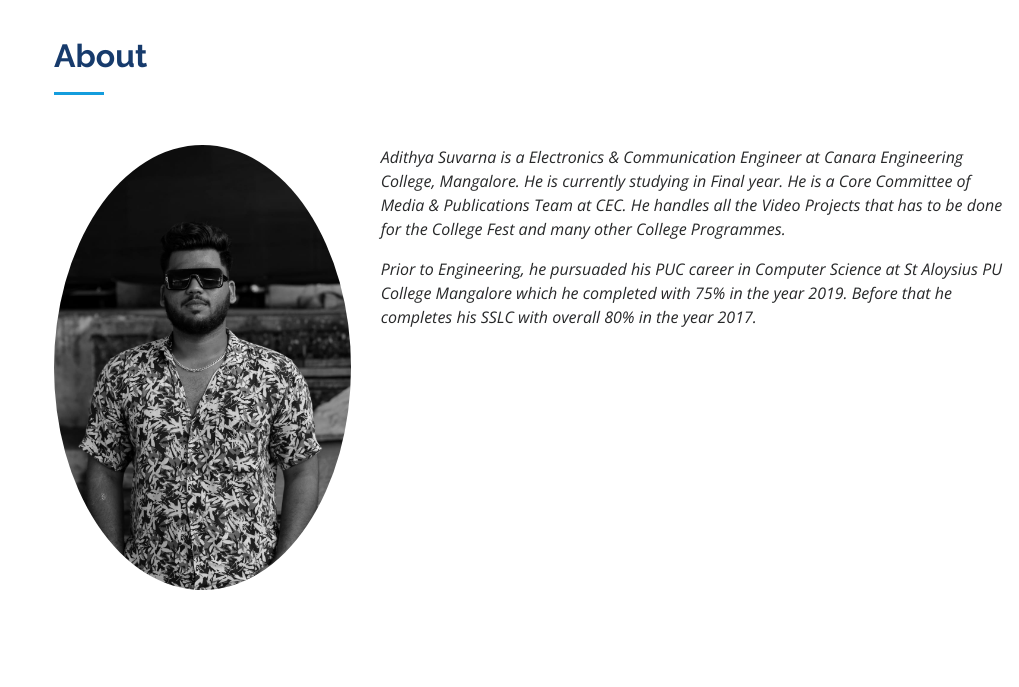
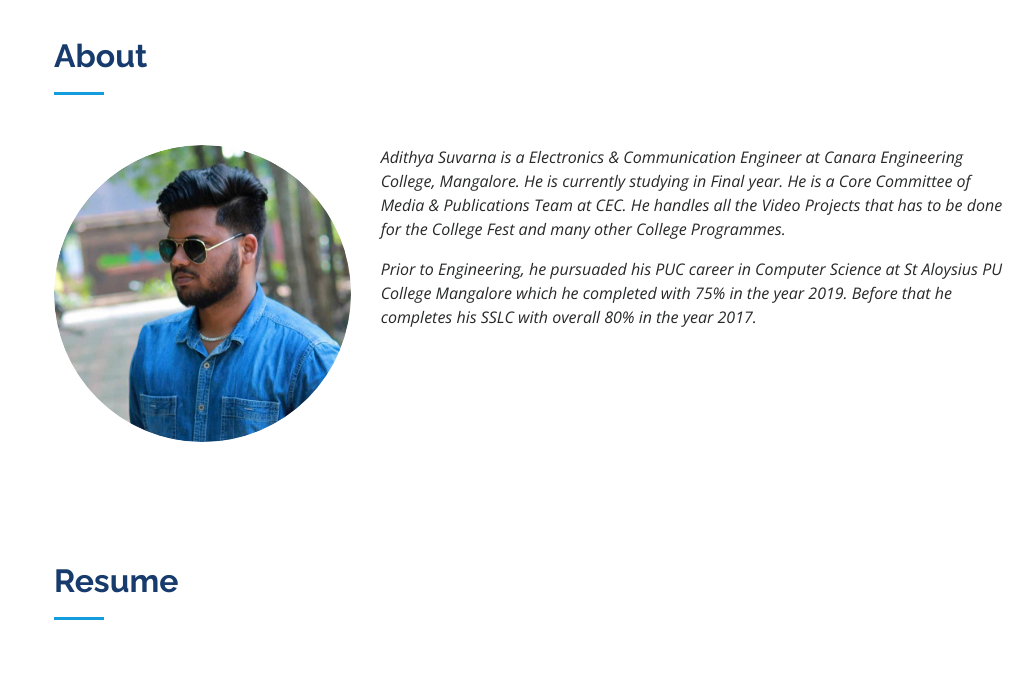
Before and after one commit to adithya046/PersonalPortfolio, a plain HTML site: page index.html in a window 1280 px wide. Shown: the part 823-1510 px from the top of the page, without its empty margins (261-1280 px from the left). Drawn offline with nearby package versions, Linux system fonts and the light colour scheme.

Commit message:
Update index.html

```diff
--- a/index.html
+++ b/index.html
@@ -92,7 +92,7 @@
 
         <div class="row">
           <div class="col-lg-4" data-aos="fade-right">
-            <img src="assets/img/profile-pic-dark.jpeg" class="img-fluid" alt="">
+            <img src="assets/img/profile-pic-dark.png" class="img-fluid" alt="">
           </div>
           <div class="col-lg-8 pt-4 pt-lg-0 content" data-aos="fade-left">
 
```
